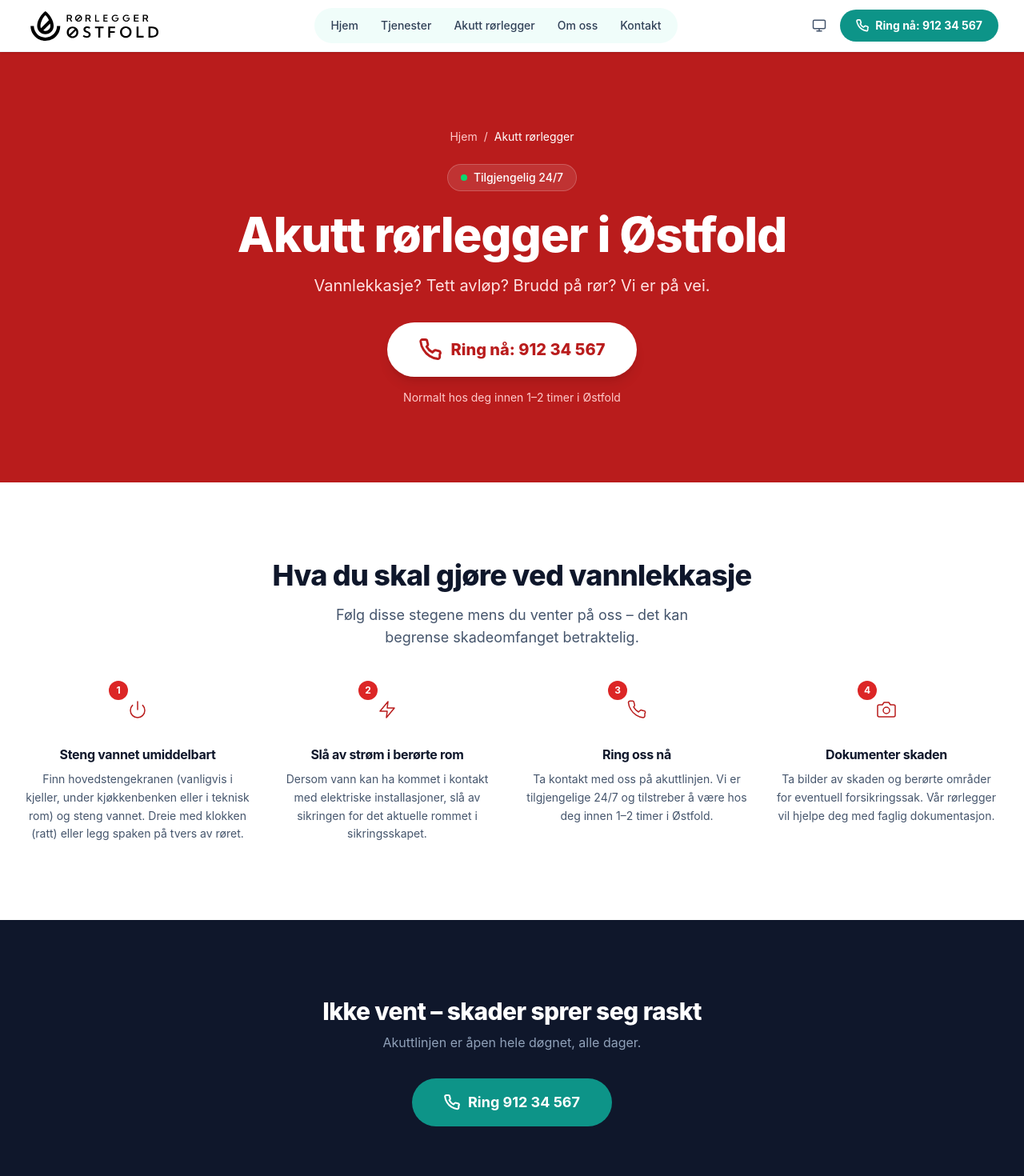
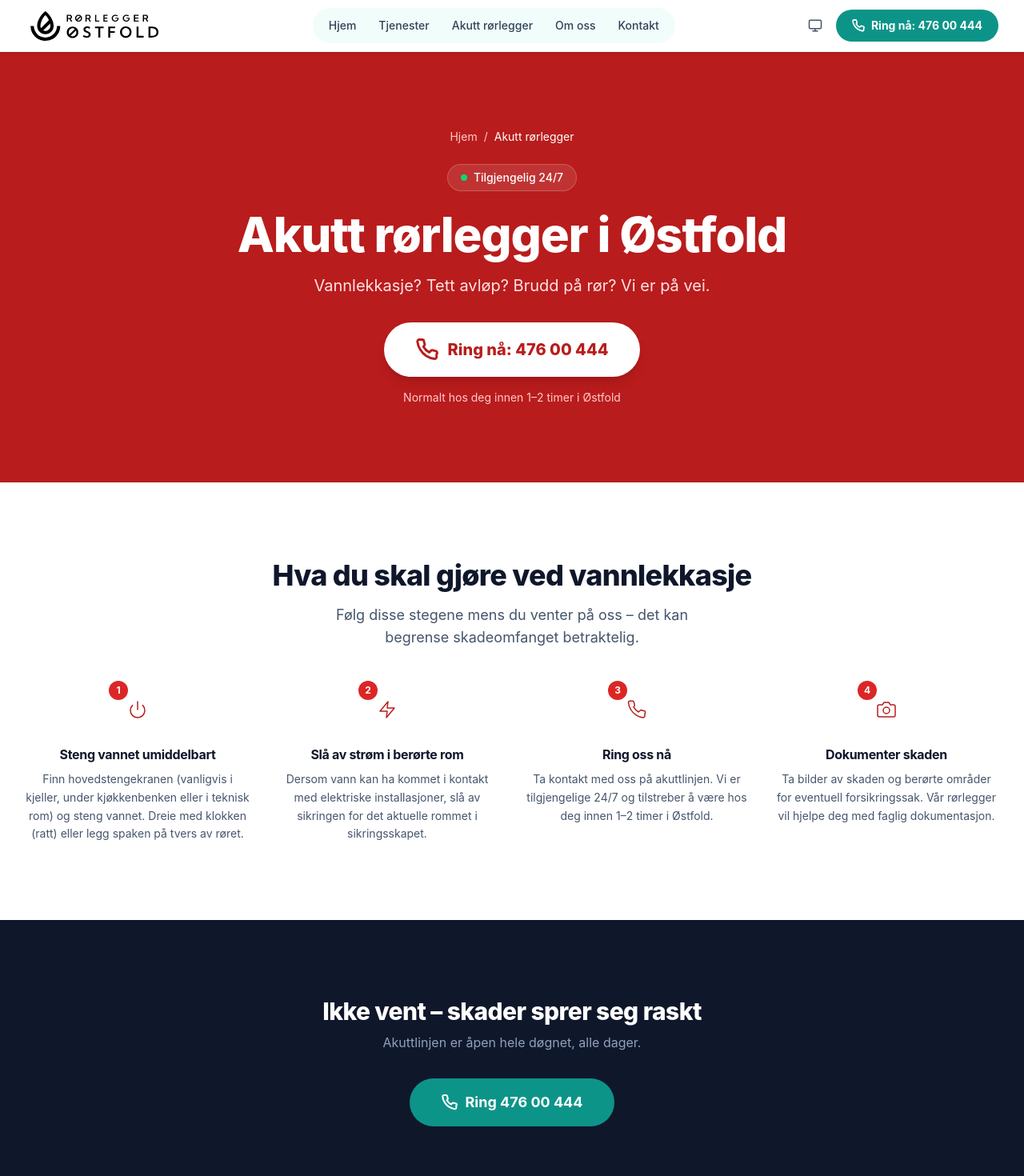
Before and after one commit to gVedvik/R-rlegger-stfold, a Next.js app: page /akutt in a window 1280 px wide. Shown: the top 1470 px of the page at 80% size. Built offline with nearby package versions, Linux system fonts and the light colour scheme; no server answers.

Commit message:
Update phone number to 476 00 444 sitewide
Replace placeholder number with real number across all components,
metadata descriptions, FAQ content, and contact form placeholder.

Co-Authored-By: Claude Sonnet 4.6 <noreply@anthropic.com>

```diff
--- a/app/akutt/page.tsx
+++ b/app/akutt/page.tsx
@@ -6,7 +6,7 @@ import { buildMetadata } from "@/lib/metadata";
 export const metadata: Metadata = buildMetadata({
   title: "Akutt rørlegger i Østfold – Ring 24/7",
   description:
-    "Trenger du en akutt rørlegger i Østfold? Vi er tilgjengelige hele døgnet for vannlekkasjer, tette avløp og andre akuttoppdrag. Ring 912 34 567 nå.",
+    "Trenger du en akutt rørlegger i Østfold? Vi er tilgjengelige hele døgnet for vannlekkasjer, tette avløp og andre akuttoppdrag. Ring 476 00 444 nå.",
   path: "/akutt",
 });
 
--- a/app/kontakt/page.tsx
+++ b/app/kontakt/page.tsx
@@ -7,7 +7,7 @@ import { buildMetadata } from "@/lib/metadata";
 export const metadata: Metadata = buildMetadata({
   title: "Kontakt – RørleggerØstfold",
   description:
-    "Ta kontakt med RørleggerØstfold. Ring 912 34 567, send e-post eller fyll ut kontaktskjemaet. Vi er tilgjengelige hverdager 07–17 og på akuttlinje 24/7.",
+    "Ta kontakt med RørleggerØstfold. Ring 476 00 444, send e-post eller fyll ut kontaktskjemaet. Vi er tilgjengelige hverdager 07–17 og på akuttlinje 24/7.",
   path: "/kontakt",
 });
 
--- a/components/layout/Header.tsx
+++ b/components/layout/Header.tsx
@@ -60,12 +60,12 @@ export default function Header() {
           <div className="hidden lg:flex items-center gap-2">
             <ThemeToggle />
             <a
-              href="tel:+4791234567"
+              href="tel:+4747600444"
               className="flex items-center gap-2 rounded-full bg-brand-600 px-5 py-2.5 text-sm font-bold text-white hover:bg-brand-700 transition-colors pulse-ring"
-              aria-label="Ring oss nå: 912 34 567"
+              aria-label="Ring oss nå: 476 00 444"
             >
               <PhoneIcon />
-              Ring nå: 912 34 567
+              Ring nå: 476 00 444
             </a>
           </div>
 
--- a/components/layout/MobileMenu.tsx
+++ b/components/layout/MobileMenu.tsx
@@ -131,12 +131,12 @@ export default function MobileMenu() {
               ))}
               <div className="mt-4 pt-4 border-t border-slate-100 dark:border-slate-800">
                 <a
-                  href="tel:+4791234567"
+                  href="tel:+4747600444"
                   onClick={() => setOpen(false)}
                   className="flex items-center justify-center gap-2 w-full rounded-full bg-brand-600 px-6 py-3 text-lg font-bold text-white hover:bg-brand-700 transition-colors"
                 >
                   <PhoneIcon />
-                  Ring nå: 912 34 567
+                  Ring nå: 476 00 444
                 </a>
               </div>
             </nav>
--- a/components/sections/ContactForm.tsx
+++ b/components/sections/ContactForm.tsx
@@ -251,7 +251,7 @@ export default function ContactForm() {
                   aria-describedby={errors.phone ? `${id("phone")}-err` : undefined}
                   value={form.phone}
                   onChange={handleChange}
-                  placeholder="912 34 567"
+                  placeholder="476 00 444"
                   className={inputClass(!!errors.phone)}
                 />
               </Field>
--- a/components/sections/FAQ.tsx
+++ b/components/sections/FAQ.tsx
@@ -25,10 +25,10 @@ export default function FAQ() {
           <p className="mt-4 max-w-lg mx-auto text-lg text-slate-600 dark:text-slate-300">
             Finner du ikke svaret du leter etter? Ring oss på{" "}
             <a
-              href="tel:+4791234567"
+              href="tel:+4747600444"
               className="font-semibold text-brand-700 dark:text-brand-300 hover:underline"
             >
-              912 34 567
+              476 00 444
             </a>
             .
           </p>
--- a/data/company.json
+++ b/data/company.json
@@ -1,8 +1,8 @@
 {
   "name": "RørleggerØstfold",
   "tagline": "Din lokale rørlegger i Østfold",
-  "phone": "+4791234567",
-  "phoneDisplay": "912 34 567",
+  "phone": "+4747600444",
+  "phoneDisplay": "476 00 444",
   "email": "post@rorleggerostfold.no",
   "address": "Østfold, Norge",
   "orgnr": "123 456 789",
--- a/data/faq.json
+++ b/data/faq.json
@@ -12,7 +12,7 @@
   {
     "id": "lekkasje",
     "question": "Hva gjør jeg ved vannlekkasje?",
-    "answer": "Steng hovedvannet umiddelbart (se neste spørsmål). Skru av strømbryteren i rommet der lekkasjen er, hvis det er fare for vanninntrenging i elektriske installasjoner. Ring oss på 912 34 567 – vi er tilgjengelige på akuttlinje hele døgnet."
+    "answer": "Steng hovedvannet umiddelbart (se neste spørsmål). Skru av strømbryteren i rommet der lekkasjen er, hvis det er fare for vanninntrenging i elektriske installasjoner. Ring oss på 476 00 444 – vi er tilgjengelige på akuttlinje hele døgnet."
   },
   {
     "id": "stengeventil",
--- a/lib/metadata.ts
+++ b/lib/metadata.ts
@@ -43,6 +43,6 @@ export function buildMetadata({
 export const defaultMeta = buildMetadata({
   title: "Rask og pålitelig rørlegger i Østfold",
   description:
-    "RørleggerØstfold – sertifiserte rørleggere med rask respons i Fredrikstad, Sarpsborg, Moss, Halden og hele Østfold. Fast pris der det er mulig. Ring 912 34 567.",
+    "RørleggerØstfold – sertifiserte rørleggere med rask respons i Fredrikstad, Sarpsborg, Moss, Halden og hele Østfold. Fast pris der det er mulig. Ring 476 00 444.",
   path: "/",
 });
```
